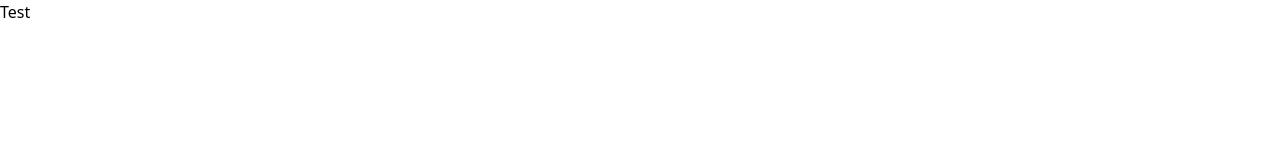
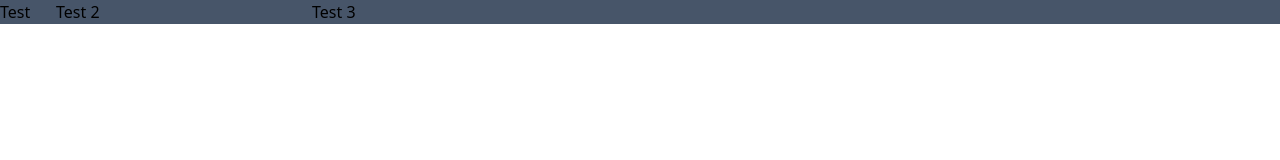
Before and after one commit to unecspectedusername/tailwind_cdn_test, a plain HTML site: page index.html in a window 1280 px wide. Drawn offline with nearby package versions, Linux system fonts and the light colour scheme.

Commit message:
first tailwind test

```diff
--- a/index.html
+++ b/index.html
@@ -7,6 +7,10 @@
     <title>Document</title>
 </head>
 <body>
-    <h1>Test</h1>
+    <header class="flex bg-slate-600">
+        <h1 class="flex-none w-14">Test</h1>
+        <h1 class="flex-initial w-64">Test 2</h1>
+        <h1 class="flex-initial w-32">Test 3</h1>
+    </header>
 </body>
 </html>
```
